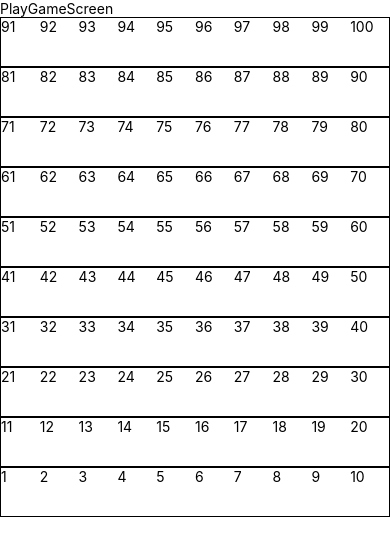
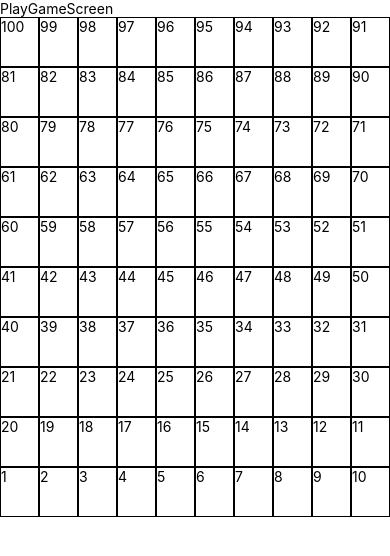
Before and after one commit to srikanth41684/snakeAndLadder, a React Native app: screen /play in a window 390 px wide. Shown: the top 556 px of the page. Built offline with nearby package versions, Linux system fonts and the light colour scheme.

Commit message:
order num

```diff
--- a/scr/main/screens/PlayGameScreen.js
+++ b/scr/main/screens/PlayGameScreen.js
@@ -7,7 +7,6 @@ const PlayGameScreen = () => {
   });
 
   useEffect(() => {
-    console.log('yes');
     let result = [];
     let counter = 1;
     for (let i = 0; i < 10; i++) {
@@ -15,7 +14,11 @@ const PlayGameScreen = () => {
       for (let j = 0; j < 10; j++) {
         row.push(counter++);
       }
-      result.push(row);
+      if (i % 2 === 0) {
+        result.push(row);
+      } else {
+        result.push(row.reverse());
+      }
     }
     setCommObj(prev => ({
       ...prev,
@@ -37,13 +40,7 @@ const PlayGameScreen = () => {
           backgroundColor: '#fff',
         }}>
         <Text>PlayGameScreen</Text>
-        <View
-          style={
-            {
-              // flexDirection: 'row',
-              // flexWrap: 'wrap',
-            }
-          }>
+        <View>
           {commObj.NumbersArray &&
             commObj.NumbersArray.map((item, index) => {
               return (
@@ -51,8 +48,6 @@ const PlayGameScreen = () => {
                   key={index}
                   style={{
                     width: '100%',
-                    height: 50,
-                    borderWidth: 0.5,
                     flexDirection: 'row',
                   }}>
                   {item.map((item2, index2) => {
@@ -61,6 +56,8 @@ const PlayGameScreen = () => {
                         key={index2}
                         style={{
                           width: '10%',
+                          height: 50,
+                          borderWidth: 0.5,
                         }}>
                         <Text>{item2}</Text>
                       </View>
```
